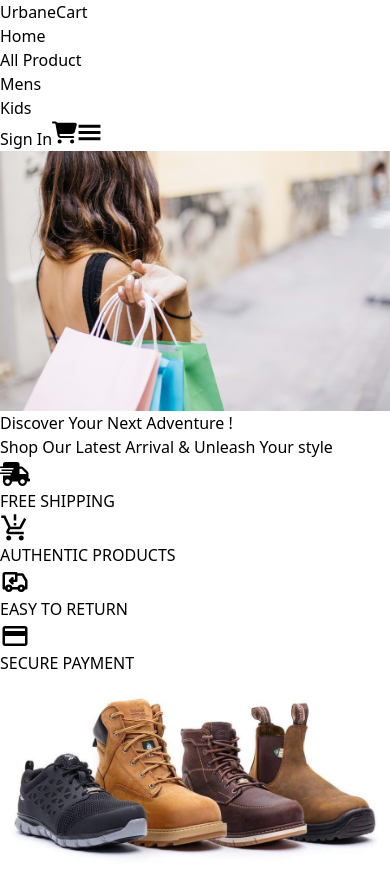
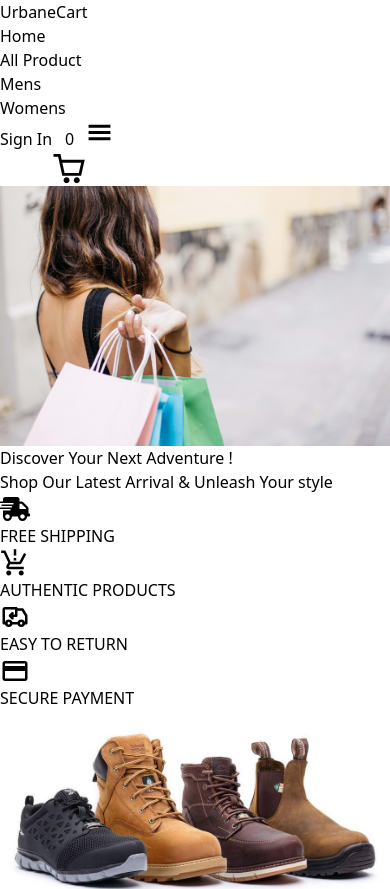
Before and after one commit to Tusharpandao/UrbaneCart, a React (Vite) app: page / in a window 390 px wide. Shown: the top 889 px of the page. Built offline with nearby package versions, Linux system fonts and the light colour scheme; no server answers.

Commit message:
maked responsive and some onther chenges

```diff
--- a/src/components/NavBar/NavBar.jsx
+++ b/src/components/NavBar/NavBar.jsx
@@ -1,23 +1,39 @@
-import React, { useState } from "react";
+/* eslint-disable no-unused-vars */
+import React, { useEffect, useState } from "react";
 import { Link } from "react-router-dom";
-import { FaCartShopping } from "react-icons/fa6";
 import { GiHamburgerMenu } from "react-icons/gi";
 import { RxCrossCircled } from "react-icons/rx";
+import { CgShoppingCart } from "react-icons/cg";
+import { auth } from "../../FirebaseConfig/FirebaseConfig";
 
-const NavBar = () => {
+const NavBar = ({cart,}) => {
   const [isOpen, setIsOpen] = useState(false);
 
   const toggleChange = () => {
     isOpen === false ? setIsOpen(true) : setIsOpen(false);
   };
+  useEffect(()=>{
+
+const user = auth.currentUser;
+
+if (user !== null) {
+  user.providerData.forEach((profile) => {
+    console.log("Sign-in provider: " + profile.providerId);
+    console.log("  Provider-specific UID: " + profile.uid);
+    console.log("  Name: " + profile.displayName);
+    console.log("  Email: " + profile.email);
+    console.log("  Photo URL: " + profile.photoURL);
+  });
+}
+
+  },[])
   // }
   // const toggleClose=()=>{
   //   setIsOpen(false)
   // }
   return (
-    <>
-      <div>
-        <header className="bg-white border-b border-gray-200">
+
+        <header className="fixed top-0 w-full z-20 bg-white border-b border-gray-200">
           <div className="container mx-auto flex justify-between p-5 items-center">
             <div>
               <Link to="/">
@@ -26,6 +42,7 @@ const NavBar = () => {
                   <span className="text-[red]">
                     Cart
                   </span>
+
                 </h3>
               </Link>
             </div>
@@ -43,8 +60,8 @@ const NavBar = () => {
                 <Link to="/mens">
                 <li className="mr-5 hover:text-gray-900 cursor-pointer">Mens</li>
                 </Link>
-               <Link to="/kids">
-               <li className="mr-5 hover:text-gray-900 cursor-pointer">Kids</li>
+               <Link to="/Womens">
+               <li className="mr-5 hover:text-gray-900 cursor-pointer">Womens</li>
                </Link>
               </ul>
             </div>
@@ -68,8 +85,8 @@ const NavBar = () => {
                   <Link to="/mens">
                 <li className="mr-5 hover:text-gray-900 cursor-pointer">Mens</li>
                 </Link>
-               <Link to="/kids">
-               <li className="mr-5 hover:text-gray-900 cursor-pointer">Kids</li>
+               <Link to="/Womens">
+               <li className="mr-5 hover:text-gray-900 cursor-pointer">Womens</li>
                </Link>
                 </ul>
                 <button className="absolute top-[75px] z-10 right-5 text-white py-4 cursor-pointer  ">
@@ -83,15 +100,16 @@ const NavBar = () => {
             <div className="flex justify-center items-center gap-3">
               <Link to="/signIn">
               <button
-                className=" bg-gray-100 border-0 py-1 px-3 focus:outline-none hover:bg-red-500
+                className=" bg-red-300 border-0 py-1 px-3 focus:outline-none hover:bg-red-500
                rounded text-base  font-semibold"
               >
                 Sign In
               </button>
               </Link>
               <Link to="/cart">
-                <button>
-                  <FaCartShopping size={25} />
+                <button className="relative inline-block">
+                  <span className="absolute top-0 right-0 transform translate-x-1/3 -translate-y-1/3 px-1 bg-red-500 rounded-[50%]  text-sm font-bold">{cart.length}</span>
+                  <CgShoppingCart size={35} />
                 </button>
               </Link>
               {
@@ -102,8 +120,7 @@ const NavBar = () => {
             </div>
           </div>
         </header>
-      </div>
-    </>
+
   );
 };
 
```
